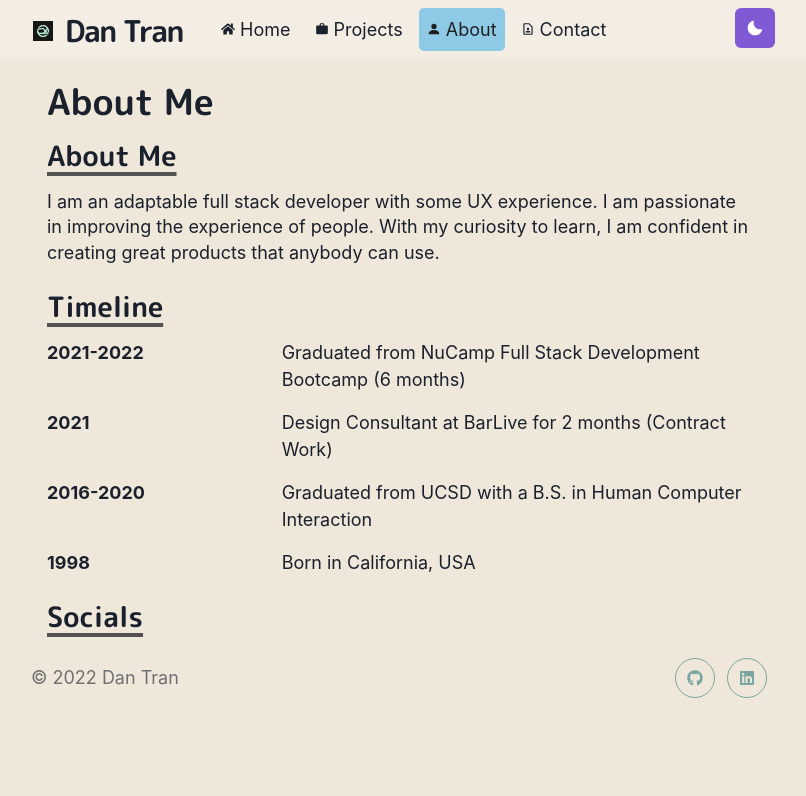
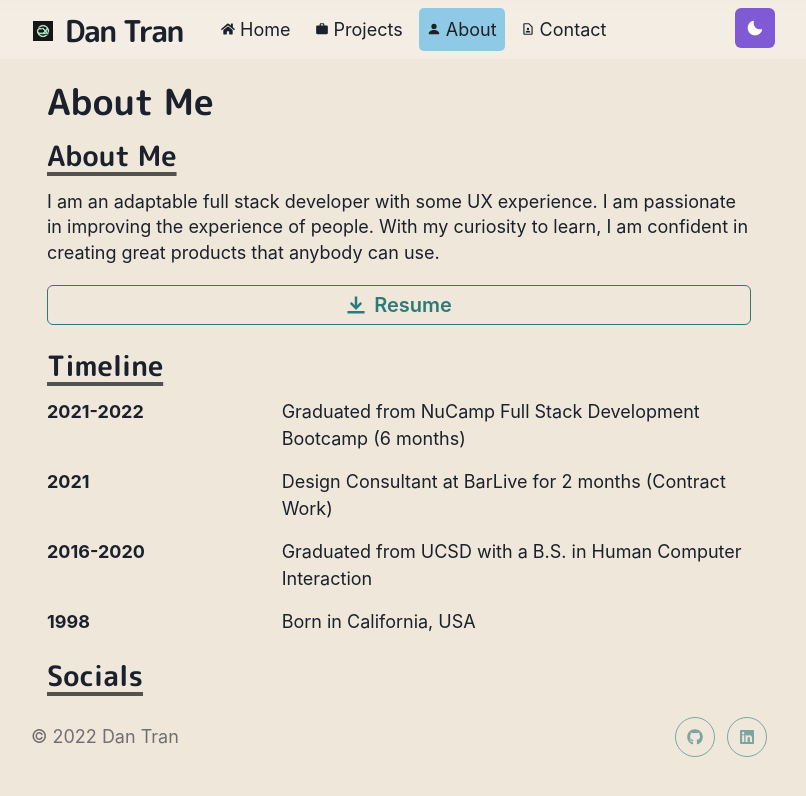
Before and after one commit to dantran16/portfolio-site, a Next.js app: page /about in a window 1280 px wide. Shown: the top 796 px of the page, without its empty margins (241-1047 px from the left). Built offline with nearby package versions, Linux system fonts and the light colour scheme.

Commit message:
added resume.pdf and href to download. might need to add more

```diff
--- a/pages/about.js
+++ b/pages/about.js
@@ -1,8 +1,9 @@
-import { Heading, Container } from "@chakra-ui/react"
+import { Heading, Container, Link, Button } from "@chakra-ui/react"
 import Layout from "../components/layouts/article"
 import Section from "../components/section"
 import Paragraph from "../components/paragraph"
 import { BioSection, BioYear, BioDescription } from "../components/bio"
+import { DownloadIcon } from "@chakra-ui/icons"
 
 const About = () => {
   return (
@@ -19,6 +20,9 @@ const About = () => {
           <Paragraph>
             I am an adaptable full stack developer with some UX experience. I am passionate in improving the experience of people. With my curiosity to learn, I am confident in creating great products that anybody can use.
           </Paragraph>
+          <Link href='../public/downloads/resume.pdf' download>
+            <Button fontSize={20} isFullWidth={true} leftIcon={<DownloadIcon />} colorScheme="teal" variant='outline'>Resume</Button>
+          </Link>
         </Section>
 
         <Section delay={0.2}>
```
Also changed, not shown: 1 other file (tests, documents, lock files or other folders).
